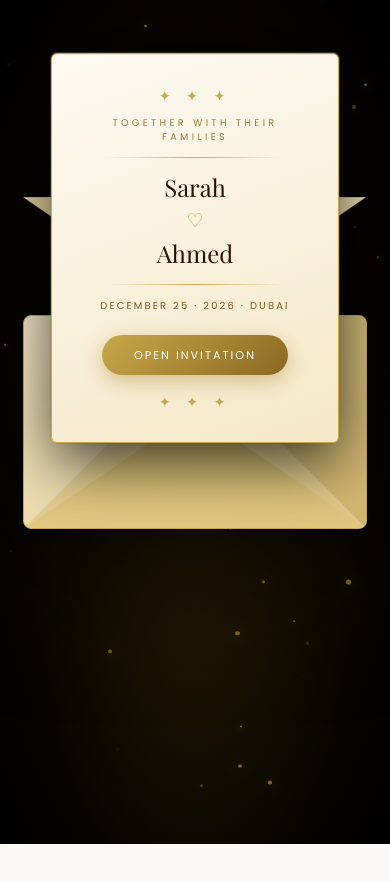
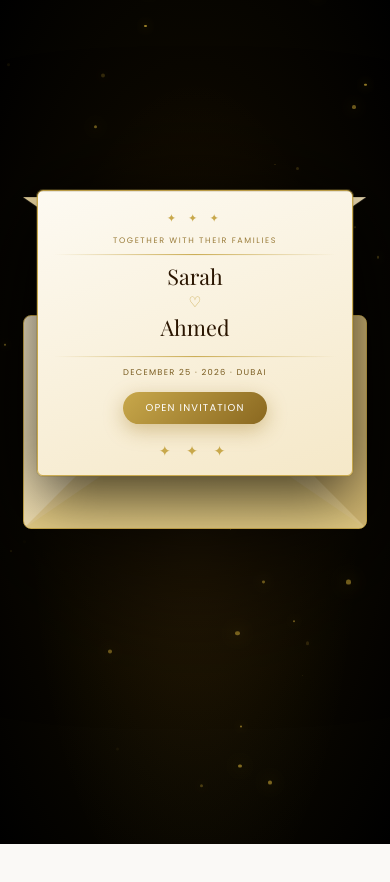
Before and after one commit to Hema2006127/fristpost, a Next.js app: page / in a window 390 px wide. Shown: the top 882 px of the page. Built offline with nearby package versions, Linux system fonts and the light colour scheme; a web font is replaced by a local one.

Commit message:
Fix custom cursor

```diff
--- a/src/app/globals.css
+++ b/src/app/globals.css
@@ -139,3 +139,43 @@ input:focus, textarea:focus, select:focus {
 ::-webkit-scrollbar-thumb:hover {
   background: var(--primary-gold);
 }
+
+/* ── Mobile Responsive Overrides for Envelope Intro Card ── */
+@media (max-width: 480px) {
+  .intro-card {
+    padding: 1rem 1rem 0.8rem !important;
+    left: 4% !important;
+    right: 4% !important;
+    bottom: -10px !important;
+  }
+  .intro-ornament {
+    font-size: 0.7rem !important;
+    margin-bottom: 0.3rem !important;
+    margin-top: 0.2rem !important;
+  }
+  .intro-lead {
+    font-size: 0.5rem !important;
+    margin-bottom: 0.4rem !important;
+    letter-spacing: 0.2em !important;
+  }
+  .intro-line {
+    margin: 0.4rem auto 0.6rem !important;
+  }
+  .intro-title {
+    font-size: 1.35rem !important;
+  }
+  .intro-heart {
+    font-size: 0.9rem !important;
+    margin: 0.15rem 0 !important;
+  }
+  .intro-date {
+    font-size: 0.52rem !important;
+    margin-bottom: 0.8rem !important;
+    letter-spacing: 0.15em !important;
+  }
+  .intro-btn {
+    padding: 0.55rem 1.4rem !important;
+    font-size: 0.62rem !important;
+    letter-spacing: 0.12em !important;
+  }
+}
--- a/src/components/Gallery.tsx
+++ b/src/components/Gallery.tsx
@@ -8,7 +8,7 @@ const images = [
   { src: 'https://images.unsplash.com/photo-1519225421980-715cb0215aed?w=900&q=80', alt: 'Wedding flowers' },
   { src: 'https://images.unsplash.com/photo-1606800052052-a08af7148866?w=900&q=80', alt: 'Wedding couple' },
   { src: 'https://images.unsplash.com/photo-1465495976277-4387d4b0b4c6?w=900&q=80', alt: 'Wedding rings' },
-  { src: 'https://images.unsplash.com/photo-1583939008711-d0b2f518e38d?w=900&q=80', alt: 'Wedding dress' },
+  { src: 'https://images.unsplash.com/photo-1595777457583-95e059d581b8?w=900&q=80', alt: 'Wedding dress' },
   { src: 'https://images.unsplash.com/photo-1469371670807-013ccf25f16a?w=900&q=80', alt: 'Wedding reception' },
   { src: 'https://images.unsplash.com/photo-1518049362265-d5b2a6467637?w=900&q=80', alt: 'Wedding bouquet' },
   { src: 'https://images.unsplash.com/photo-1537633552985-df8429e8048b?w=900&q=80', alt: 'Wedding venue' },
--- a/src/components/IntroScreen.tsx
+++ b/src/components/IntroScreen.tsx
@@ -196,6 +196,7 @@ export default function IntroScreen({ onComplete }: { onComplete: () => void })
               <AnimatePresence>
                 {stage === 'card' && (
                   <motion.div
+                    className="intro-card"
                     initial={{ y: '30%', opacity: 0 }}
                     animate={{ y: '-22%', opacity: 1 }}
                     transition={{ duration: 1.1, ease: [0.22, 1, 0.36, 1] }}
@@ -214,9 +215,9 @@ export default function IntroScreen({ onComplete }: { onComplete: () => void })
                     }}
                   >
                     {/* Top ornament */}
-                    <div style={{ color: '#c8a84b', fontSize: '0.9rem', letterSpacing: '0.4em', marginBottom: '0.6rem' }}>✦ ✦ ✦</div>
+                    <div className="intro-ornament" style={{ color: '#c8a84b', fontSize: '0.9rem', letterSpacing: '0.4em', marginBottom: '0.6rem' }}>✦ ✦ ✦</div>
 
-                    <p style={{
+                    <p className="intro-lead" style={{
                       fontFamily: 'var(--font-english-sans)',
                       fontSize: '0.6rem',
                       letterSpacing: '0.35em',
@@ -227,9 +228,9 @@ export default function IntroScreen({ onComplete }: { onComplete: () => void })
                       Together with their families
                     </p>
 
-                    <div style={{ height: '1px', background: 'linear-gradient(to right, transparent, #c8a84b, transparent)', margin: '0 10% 1rem' }} />
+                    <div className="intro-line" style={{ height: '1px', background: 'linear-gradient(to right, transparent, #c8a84b, transparent)', margin: '0 10% 1rem' }} />
 
-                    <h2 style={{
+                    <h2 className="intro-title" style={{
                       fontFamily: 'var(--font-english)',
                       fontSize: 'clamp(1.5rem, 4.5vw, 2.2rem)',
                       color: '#2a1500',
@@ -239,8 +240,8 @@ export default function IntroScreen({ onComplete }: { onComplete: () => void })
                     }}>
                       Sarah
                     </h2>
-                    <div style={{ color: '#c8a84b', fontSize: '1.2rem', margin: '0.3rem 0' }}>♡</div>
-                    <h2 style={{
+                    <div className="intro-heart" style={{ color: '#c8a84b', fontSize: '1.2rem', margin: '0.3rem 0' }}>♡</div>
+                    <h2 className="intro-title" style={{
                       fontFamily: 'var(--font-english)',
                       fontSize: 'clamp(1.5rem, 4.5vw, 2.2rem)',
                       color: '#2a1500',
@@ -251,9 +252,9 @@ export default function IntroScreen({ onComplete }: { onComplete: () => void })
                       Ahmed
                     </h2>
 
-                    <div style={{ height: '1px', background: 'linear-gradient(to right, transparent, #c8a84b, transparent)', margin: '0 10% 0.9rem' }} />
+                    <div className="intro-line" style={{ height: '1px', background: 'linear-gradient(to right, transparent, #c8a84b, transparent)', margin: '0 10% 0.9rem' }} />
 
-                    <p style={{
+                    <p className="intro-date" style={{
                       fontFamily: 'var(--font-english-sans)',
                       fontSize: '0.62rem',
                       letterSpacing: '0.22em',
@@ -265,6 +266,7 @@ export default function IntroScreen({ onComplete }: { onComplete: () => void })
                     </p>
 
                     <button
+                      className="intro-btn"
                       onClick={handleOpen}
                       style={{
                         padding: '0.7rem 2rem',
--- a/src/components/Location.tsx
+++ b/src/components/Location.tsx
@@ -37,7 +37,7 @@ export default function Location() {
             backgroundColor: 'var(--dark-gray)'
           }}>
             <iframe
-              src="https://www.google.com/maps/embed?pb=!1m18!1m12!1m3!1m2!1s0x89c259a9b3117469%3A0xd134e199a405a163!2sEmpire%20State%20Building!5e0!3m2!1sen!2sus!4v1700000000000!5m2!1sen!2sus"
+              src="https://www.google.com/maps/embed?pb=!1m18!1m12!1m3!1m2!1s0x3e5f43348a6d4957%3A0x3f72159160ee6006!2sArmani+Hotel+Dubai!5e0!3m2!1sen!2sae!4v1705929654124!5m2!1sen!2sae"
               width="100%"
               height="100%"
               style={{ border: 0, filter: 'grayscale(100%) contrast(1.2) opacity(0.8)' }}
```
